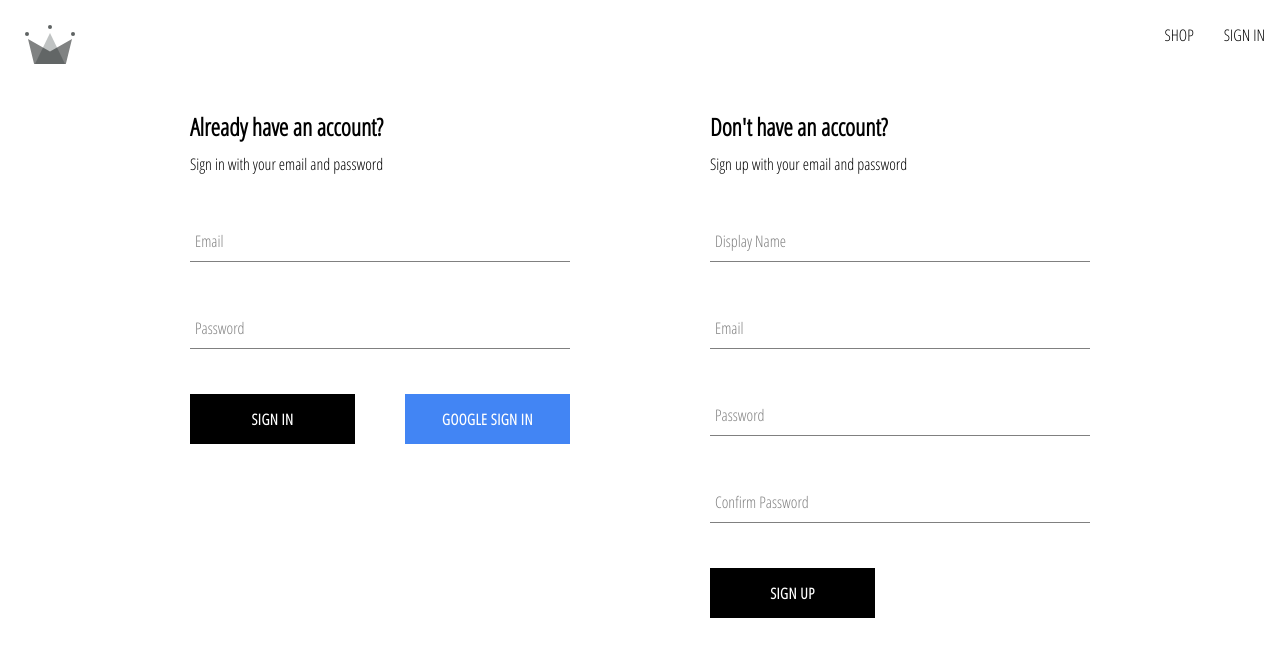
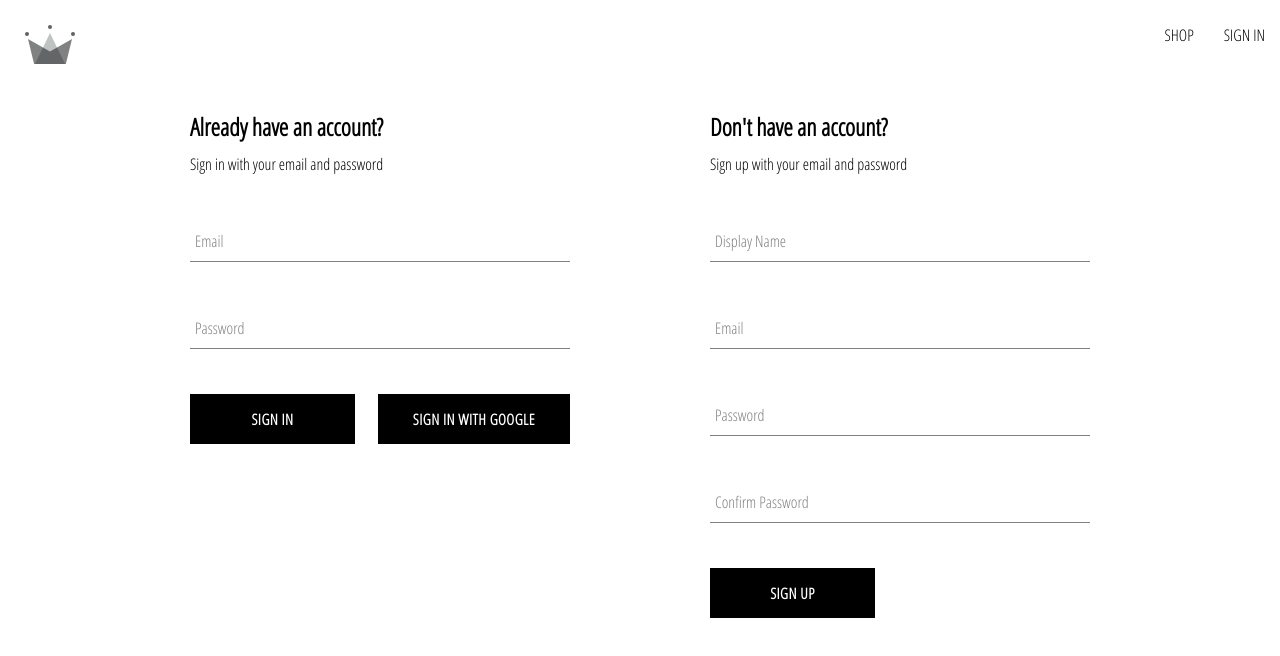
Before and after one commit to Jubayet1/CRWN-ClOTHING, a React (Create React App) app: page /auth in a window 1280 px wide. Shown: the top 656 px of the page. Built offline with nearby package versions, Linux system fonts and the light colour scheme.

Commit message:
context api

```diff
--- a/src/App.js
+++ b/src/App.js
@@ -1,4 +1,7 @@
-import { Routes, Route } from "react-router-dom";
+import { useContext } from "react";
+import { Routes, Route, Navigate } from "react-router-dom";
+
+import { UserContext } from "./contexts/user.context";
 
 import Home from "./routes/home/home.component";
 import Navigation from "./routes/navigation/navigation.component";
@@ -9,12 +12,18 @@
 };
 
 const App = () => {
+  const { currentUser } = useContext(UserContext);
   return (
     <Routes>
       <Route path="/" element={<Navigation />}>
         <Route index element={<Home />} />
         <Route path="shop" element={<Shop />} />
-        <Route path="auth" element={<Authentication />} />
+        <Route
+          path="auth"
+          element={
+            currentUser ? <Navigate to="/" replace /> : <Authentication />
+          }
+        />
       </Route>
     </Routes>
   );
--- a/src/components/button/button.component.jsx
+++ b/src/components/button/button.component.jsx
@@ -1,6 +1,6 @@
 import "./button.styles.scss";
 
-const BUTTON_TYPE_CLASSES = {
+export const BUTTON_TYPE_CLASSES = {
   google: "google-sign-in",
   inverted: "inverted",
 };
--- a/src/components/sign-in-form/sign-in-form.component.jsx
+++ b/src/components/sign-in-form/sign-in-form.component.jsx
@@ -1,12 +1,12 @@
-import { useState } from "react";
+import { useState, useContext } from "react";
 
 import FormInput from "../form-input/form-input.component";
-import Button from "../button/button.component";
+import Button, { BUTTON_TYPE_CLASSES } from "../button/button.component";
+import { UserContext } from "../../contexts/user.context";
 
 import {
+  signInAuthUserWithEmailAndPassword,
   signInWithGooglePopup,
-  createUserDocumentFromAuth,
-  signInAuthUserWithEmailAndPassword,
 } from "../../utils/firebase/firebase.utils";
 
 import "./sign-in-form.styles.scss";
@@ -20,25 +20,27 @@
   const [formFields, setFormFields] = useState(defaultFormFields);
   const { email, password } = formFields;
 
+  const { setCurrentUser } = useContext(UserContext);
+
   const resetFormFields = () => {
     setFormFields(defaultFormFields);
   };
 
   const signInWithGoogle = async () => {
     const { user } = await signInWithGooglePopup();
-    await createUserDocumentFromAuth(user);
+    setCurrentUser(user);
   };
 
   const handleSubmit = async (event) => {
     event.preventDefault();
 
     try {
-      const response = await signInAuthUserWithEmailAndPassword(
+      const { user } = await signInAuthUserWithEmailAndPassword(
         email,
         password
       );
-      console.log(response);
       resetFormFields();
+      setCurrentUser(user);
     } catch (error) {
       switch (error.code) {
         case "auth/wrong-password":
@@ -60,7 +62,7 @@
   };
 
   return (
-    <div className="sign-up-container">
+    <div className="sign-in-container">
       <h2>Already have an account?</h2>
       <span>Sign in with your email and password</span>
       <form onSubmit={handleSubmit}>
@@ -83,8 +85,12 @@
         />
         <div className="buttons-container">
           <Button type="submit">Sign In</Button>
-          <Button type="button" buttonType="google" onClick={signInWithGoogle}>
-            Google sign in
+          <Button
+            buttonType={BUTTON_TYPE_CLASSES.google}
+            type="button"
+            onClick={signInWithGoogle}
+          >
+            Sign In With Google
           </Button>
         </div>
       </form>
--- a/src/components/sign-in-form/sign-in-form.styles.scss
+++ b/src/components/sign-in-form/sign-in-form.styles.scss
@@ -1,4 +1,4 @@
-.sign-up-container {
+.sign-in-container {
   display: flex;
   flex-direction: column;
   width: 380px;
--- a/src/components/sign-up-form/sign-up-form.component.jsx
+++ b/src/components/sign-up-form/sign-up-form.component.jsx
@@ -1,7 +1,8 @@
-import { useState } from "react";
+import { useState, useContext } from "react";
 
 import FormInput from "../form-input/form-input.component";
 import Button from "../button/button.component";
+import { UserContext } from "../../contexts/user.context";
 
 import {
   createAuthUserWithEmailAndPassword,
@@ -20,6 +21,7 @@
 const SignUpForm = () => {
   const [formFields, setFormFields] = useState(defaultFormFields);
   const { displayName, email, password, confirmPassword } = formFields;
+  const { setCurrentUser } = useContext(UserContext);
 
   const resetFormFields = () => {
     setFormFields(defaultFormFields);
@@ -41,6 +43,7 @@
 
       await createUserDocumentFromAuth(user, { displayName });
       resetFormFields();
+      setCurrentUser(user);
     } catch (error) {
       if (error.code === "auth/email-already-in-use") {
         alert("Cannot create user, email already in use");
--- /dev/null
+++ b/src/contexts/user.context.jsx
@@ -0,0 +1,13 @@
+import { createContext, useState } from "react";
+
+export const UserContext = createContext({
+  setCurrentUser: () => null,
+  currentUser: null,
+});
+
+export const UserProvider = ({ children }) => {
+  const [currentUser, setCurrentUser] = useState(null);
+  const value = { currentUser, setCurrentUser };
+
+  return <UserContext.Provider value={value}>{children}</UserContext.Provider>;
+};
--- a/src/index.js
+++ b/src/index.js
@@ -1,15 +1,20 @@
 import React from "react";
 import { render } from "react-dom";
+import { BrowserRouter } from "react-router-dom";
+
+import App from "./App";
+import { UserProvider } from "./contexts/user.context";
+
 import "./index.scss";
-import App from "./App";
-import { BrowserRouter } from "react-router-dom";
 
 const rootElement = document.getElementById("root");
 
 render(
   <React.StrictMode>
     <BrowserRouter>
-      <App />
+      <UserProvider>
+        <App />
+      </UserProvider>
     </BrowserRouter>
   </React.StrictMode>,
   rootElement
--- a/src/index.scss
+++ b/src/index.scss
@@ -1,12 +1,12 @@
 body {
   margin: 0;
-  font-family: "Open Sans Condensed", sans-serif;
+  font-family: 'Open Sans Condensed', sans-serif;
   -webkit-font-smoothing: antialiased;
   -moz-osx-font-smoothing: grayscale;
 }
 
 code {
-  font-family: source-code-pro, Menlo, Monaco, Consolas, "Courier New",
+  font-family: source-code-pro, Menlo, Monaco, Consolas, 'Courier New',
     monospace;
 }
 
--- a/src/routes/navigation/navigation.component.jsx
+++ b/src/routes/navigation/navigation.component.jsx
@@ -1,11 +1,21 @@
-import { Fragment } from "react";
+import { Fragment, useContext } from "react";
 import { Outlet, Link } from "react-router-dom";
 
+import { UserContext } from "../../contexts/user.context";
+
 import { ReactComponent as CrwnLogo } from "../../assets/crown.svg";
+import { signOutUser } from "../../utils/firebase/firebase.utils";
 
 import "./navigation.styles.scss";
 
 const Navigation = () => {
+  const { currentUser, setCurrentUser } = useContext(UserContext);
+
+  const signOutHandler = async () => {
+    await signOutUser();
+    setCurrentUser(null);
+  };
+
   return (
     <Fragment>
       <div className="navigation">
@@ -16,9 +26,17 @@
           <Link className="nav-link" to="/shop">
             SHOP
           </Link>
-          <Link className="nav-link" to="/auth">
-            SIGN IN
-          </Link>
+
+          {currentUser ? (
+            <span className="nav-link" onClick={signOutHandler}>
+              {" "}
+              SIGN OUT{" "}
+            </span>
+          ) : (
+            <Link className="nav-link" to="/auth">
+              SIGN IN
+            </Link>
+          )}
         </div>
       </div>
       <Outlet />
--- a/src/utils/firebase/firebase.utils.js
+++ b/src/utils/firebase/firebase.utils.js
@@ -6,6 +6,7 @@
   GoogleAuthProvider,
   createUserWithEmailAndPassword,
   signInWithEmailAndPassword,
+  signOut,
 } from "firebase/auth";
 import { getFirestore, doc, getDoc, setDoc } from "firebase/firestore";
 
@@ -74,3 +75,5 @@
 
   return await signInWithEmailAndPassword(auth, email, password);
 };
+
+export const signOutUser = async () => await signOut(auth);
```
